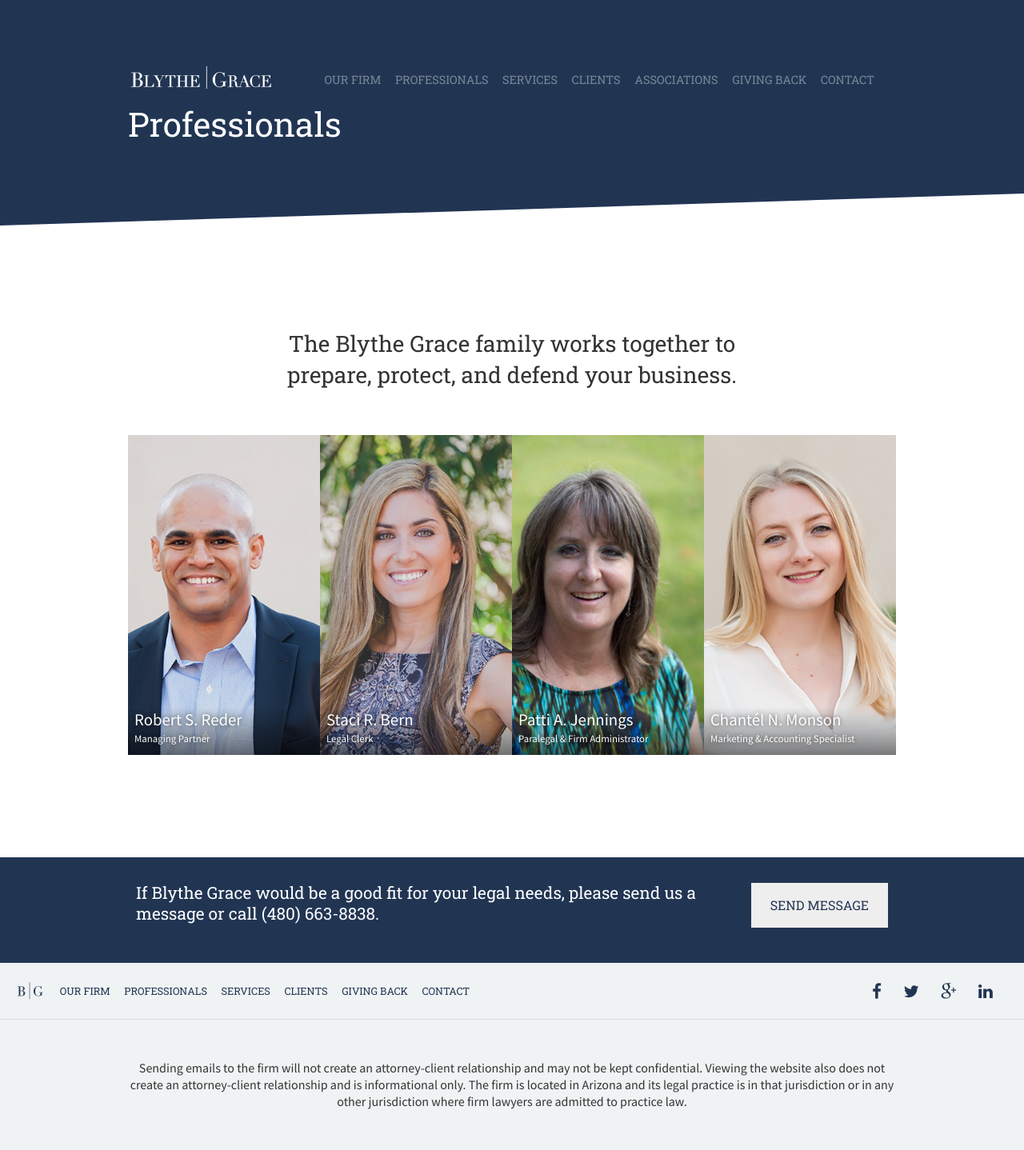
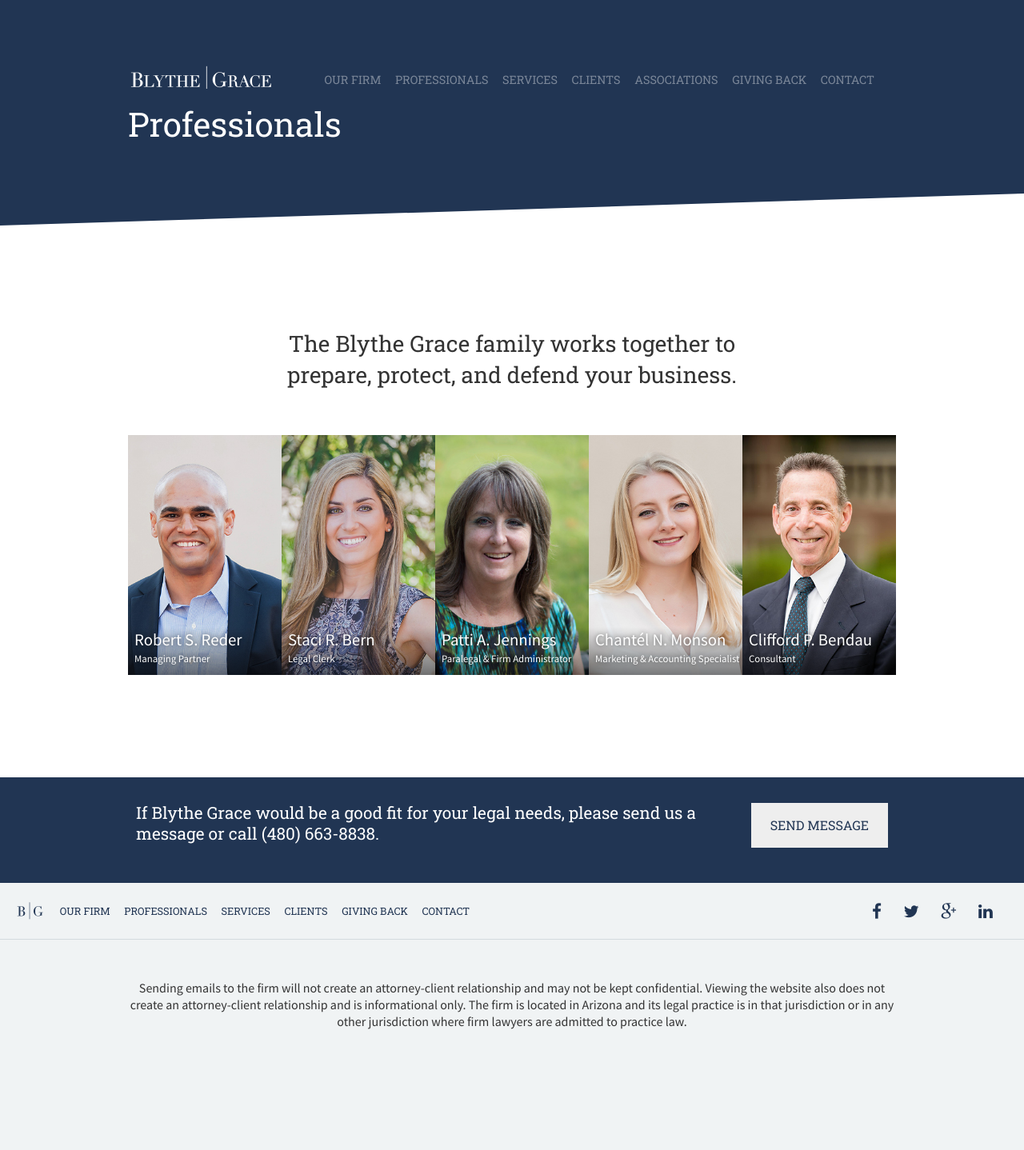
Before and after one commit to kristenzirkler/blythe-grace-demo, a Jekyll site: the page built from professionals/index.html, in a window 1280 px wide. Shown: the whole page at 80% size. Built offline with Jekyll 4.4.1, drawn with Linux system fonts in a browser that asks for light colours; nearby versions of some CDN libraries; after the commit the page ends 1338 px from its top, so only the background shows below that.

Commit message:
Adding Cliff

```diff
--- a/css/style.css
+++ b/css/style.css
@@ -793,8 +793,8 @@ p {
       position: relative;
       background-size: cover;
       background-position: center top;
-      height: 200px;
-      width: 25%;
+      height: 160px;
+      width: 20%;
       float: left;
       overflow: hidden; }
       .professionals .professionals-nav a:hover strong {
@@ -858,7 +858,7 @@ p {
     -o-transition: all 1s;
     transition: all 1s; }
     .professionals.bio-open .professionals-nav a.selected {
-      width: 55%; }
+      width: 40%; }
       .professionals.bio-open .professionals-nav a.selected strong {
         font-size: 1.5em;
         text-shadow: 0 0 5px rgba(0, 0, 0, 0.8);
@@ -1170,7 +1170,7 @@ p {
     .professionals .professionals-nav strong, .professionals .professionals-nav em {
       display: block; }
     .professionals .professionals-nav a {
-      height: 400px; }
+      height: 300px; }
     .professionals .bio {
       overflow: hidden; }
       .professionals .bio .list {
--- a/email-template-importable.html
+++ b/email-template-importable.html
@@ -277,8 +277,10 @@ a, a:visited { color: {{ page.main-color }}; }
                                                                 <tr>
                                                                     <td valign="top" class="mcnTextContent" style="padding-right: 40px; padding-left: 40px; padding-bottom: 40px;">
 <div class="referrals">
-    <img src="http://blythegrace.com/img/robert-signature.png" style="width:180px;"/>
-    <br>
+    <img src="http://blythegrace.com/img/robert-signature.png" style="width:160px;"/><br>
+    Robert S. Reder, Managing Partner
+
+    <br><br>
     <p mc:edit="referral_content" style="margin:0;">P.S. Thank you for your referrals, they are making a big difference in our practice.  Feel free to share our name with your friends, family, and colleagues on LinkedIn and Facebook.</p>
 </div>
 
--- a/professionals/index.html
+++ b/professionals/index.html
@@ -28,6 +28,11 @@ meta-description: The Blythe Grace family works together to prepare, protect, an
       <li>
       <a data-name="chantel" class="unselected" href="#" style="background-image: url({{ site.baseurl }}/img/bio-chantel.jpg);">
         <span><strong>Chant&eacute;l N. Monson</strong><em>Marketing &amp; Accounting Specialist</em></span>
+      </a>
+      </li>
+      <li>
+      <a data-name="cliff" class="unselected" href="#" style="background-image: url({{ site.baseurl }}/img/bio-cliff.jpg);">
+        <span><strong>Clifford P. Bendau</strong><em>Consultant</em></span>
       </a>
       </li>
     </ul>
@@ -162,6 +167,26 @@ meta-description: The Blythe Grace family works together to prepare, protect, an
 
           <p>Staci is an Arizona native who loves art and her rescue dog, Jerry.</p>
       </div>
+      <div class="bio bio-cliff">
+          <h3 class="name">Clifford P. Bendau</h3>
+          <h4 class="name">Consultant</h4>
+        <ul class="contact-info">
+          <li>
+            <a href="{{ site.baseurl }}/contact"><i class="bg-icon icon-mail"></i></a>
+            <a target="_blank" href="https://www.facebook.com/blythegracepllc"><i class="bg-icon icon-facebook"></i></a>
+          </li>
+        </ul>
+
+          <p>Cliff is a financial consultant for Blythe Grace's clients and has over forty years of experience in banking, mortgage brokerage and financial services. In 1992, Cliff conceptualized and founded a financial services company that worked with hundreds of small, medium-sized and large banks and financial institutions to implement optional products. Although Cliff retired this year from his company he still works with Blythe Grace and is a valuable member of the team.</p>
+
+          <p>With Cliff's experience, he assists Blythe Grace's business clients with obtaining capital and funding, understanding and complying with banking and mortgage laws and regulations, and counseling them to help grow their businesses. Cliff has been an entrepreneur his entire professional life, and is also a valuable resource for Blythe Grace's clients looking to start and grow a company.</p>
+
+          <p>In addition to consulting for Blythe Grace's clients, Cliff is a Captain with the Pleasant Valley Fire Department. He enjoys being a first responder and giving back to and protecting Arizona's communities.</p>
+
+          <p><img src="{{ site.baseurl }}/img/bio-cliff-2.jpg" alt="Cliff, Captain with the Pleasant Valley Fire Department" /></p>
+
+      </div>
+
       <div class="bio bio-patti">
           <h3 class="name">Patti A. Jennings</h3>
           <h4 class="name">Paralegal & Firm Administrator</h4>
```
Also changed, not shown: scss/page-slides.scss (+8 -5 lines), img/bio-cliff-2.jpg (added), img/bio-cliff.jpg (added), 1 other file.
